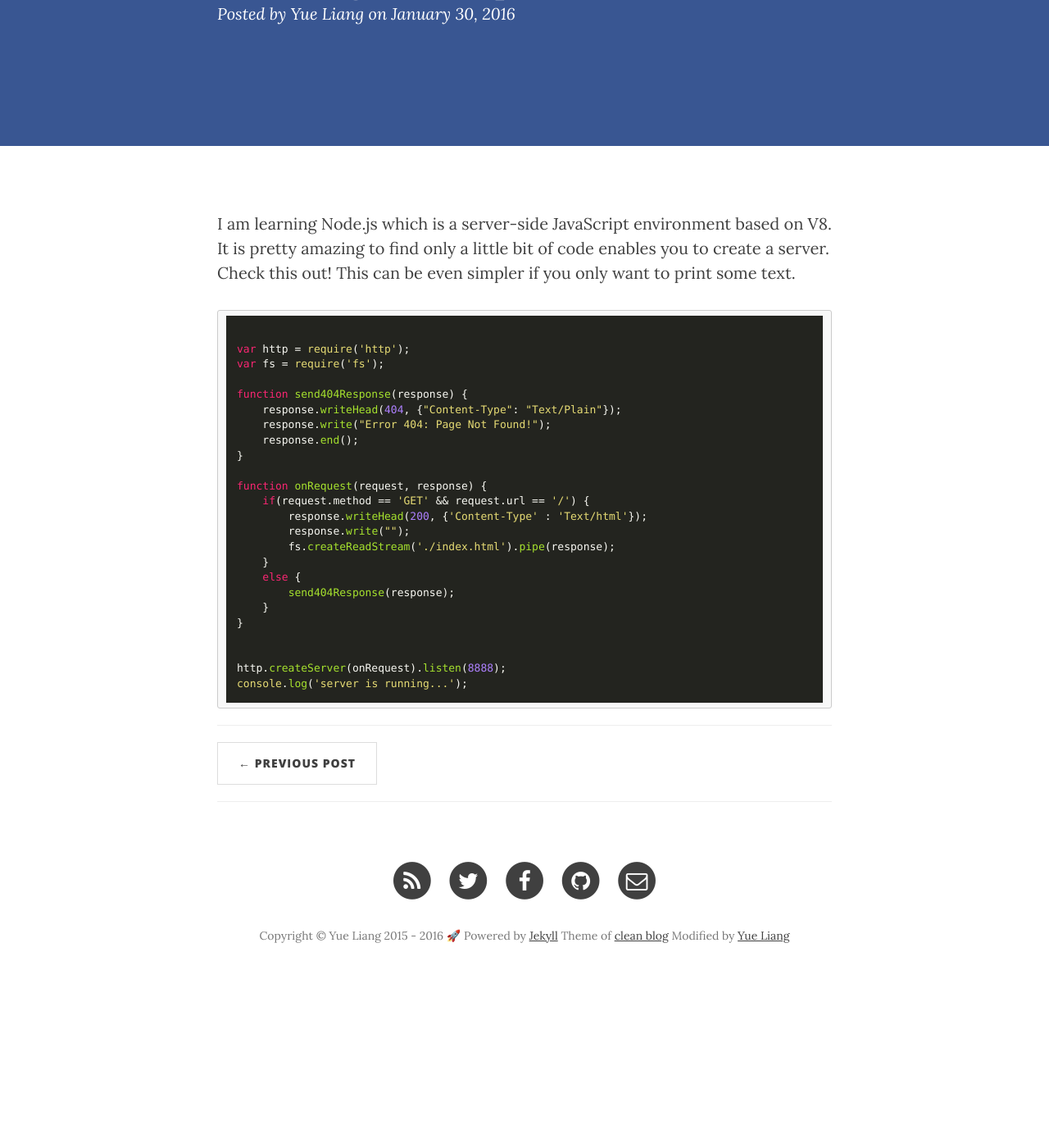
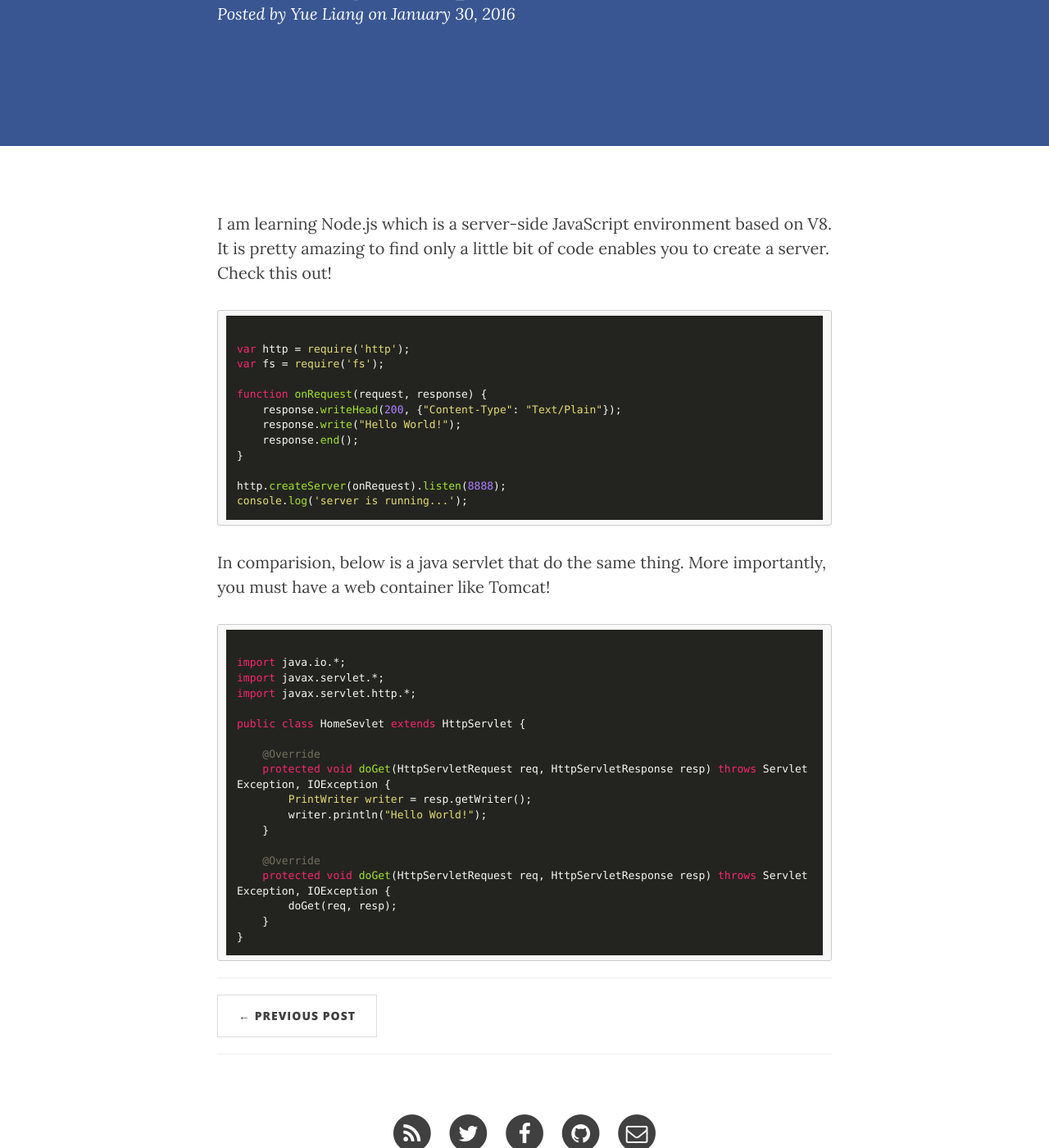
Before and after one commit to liangyue268/liangyue268.github.io, a Jekyll site: the page built from _posts/2016-01-30-Node.js.md, in a window 1280 px wide and 1400 px high, scrolled down 263 px. Shown: the whole window at 82% size. Built offline with Jekyll 4.4.1, drawn with Linux system fonts in a browser that asks for light colours; nearby versions of some CDN libraries; comment, search, counter and statistics services are not loaded; before the commit the page ends 1480 px from its top, so only the background shows below that; some of the changed text lies outside the part shown.

Commit message:
update post

```diff
--- a/_posts/2016-01-30-Node.js.md
+++ b/_posts/2016-01-30-Node.js.md
@@ -1,35 +1,44 @@
 ---
 layout:     post
-title:      "Node.js is a powerful tool!"
+title:      "Node.js is powerful!"
 date:       2016-01-30 21:16:00
 author:     "Yue Liang"
-tags: [programming]
+tags:       [programming]
 ---
-I am learning Node.js which is a server-side JavaScript environment based on V8. It is pretty amazing to find only a little bit of code enables you to create a server. Check this out! This can be even simpler if you only want to print some text.
-
+I am learning Node.js which is a server-side JavaScript environment based on V8. It is pretty amazing to find only a little bit of code enables you to create a server. Check this out!
 
 <pre><code class="javascript">
 var http = require('http');
 var fs = require('fs');
 
-function send404Response(response) {
-    response.writeHead(404, {"Content-Type": "Text/Plain"});
-    response.write("Error 404: Page Not Found!");
+function onRequest(request, response) {
+    response.writeHead(200, {"Content-Type": "Text/Plain"});
+    response.write("Hello World!");
     response.end();
 }
-
-function onRequest(request, response) {
-    if(request.method == 'GET' && request.url == '/') {
-        response.writeHead(200, {'Content-Type' : 'Text/html'});
-        response.write("");
-        fs.createReadStream('./index.html').pipe(response);
-    }
-    else {
-        send404Response(response);
-    }
-}
-
 
 http.createServer(onRequest).listen(8888);
 console.log('server is running...');
 </code></pre>
+
+In comparision, below is a java servlet that do the same thing. More importantly, you must have a web container like Tomcat!
+
+<pre><code class="java">
+import java.io.*;
+import javax.servlet.*;
+import javax.servlet.http.*;
+
+public class HomeSevlet extends HttpServlet {
+
+    @Override
+    protected void doGet(HttpServletRequest req, HttpServletResponse resp) throws ServletException, IOException {
+        PrintWriter writer = resp.getWriter();
+        writer.println("Hello World!");
+    }
+
+    @Override
+    protected void doGet(HttpServletRequest req, HttpServletResponse resp) throws ServletException, IOException {
+        doGet(req, resp);
+    }
+}
+</code></pre>
```
